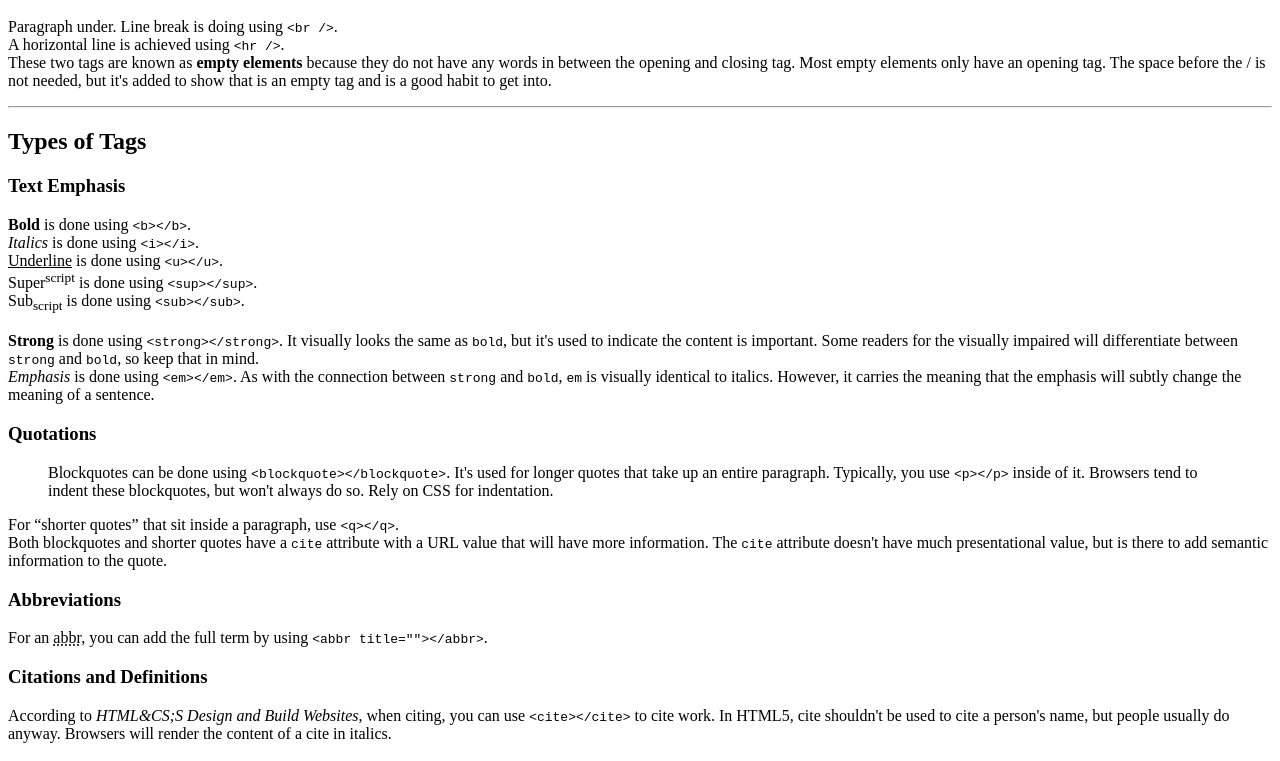
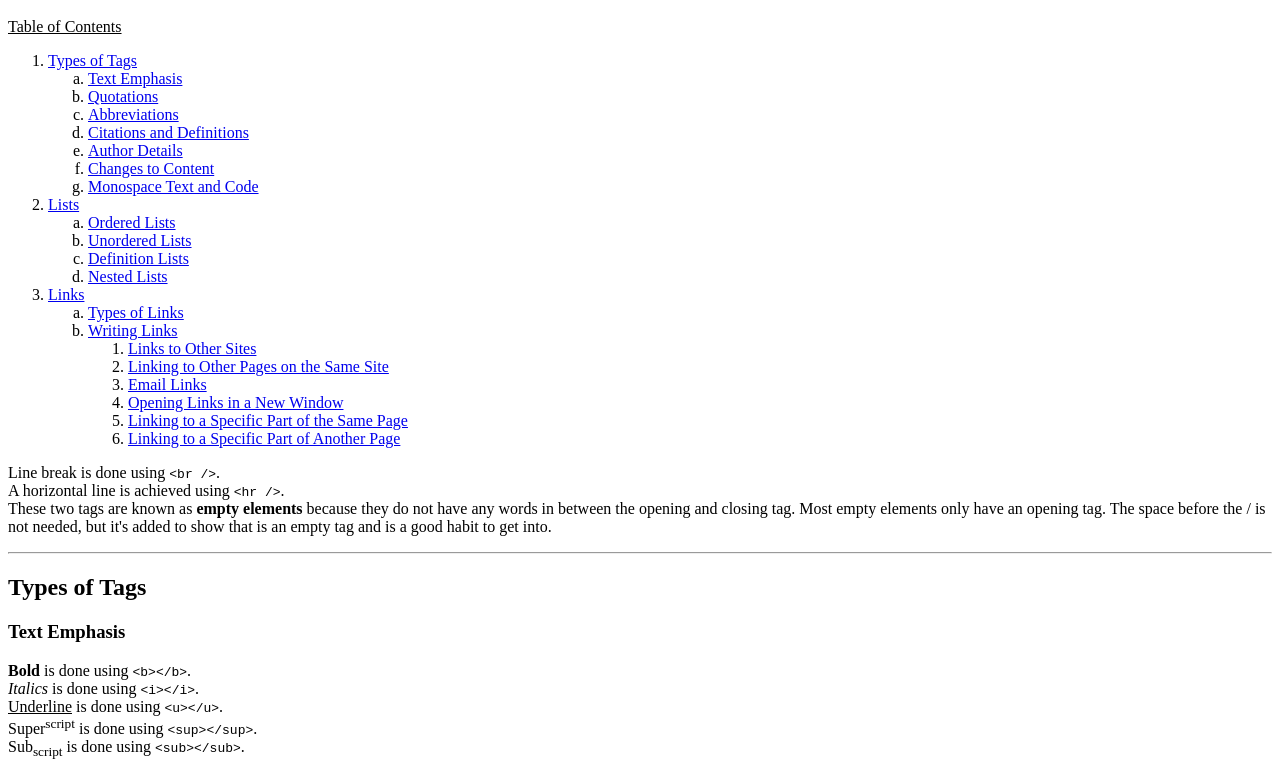
Before and after one commit to defCoding/learning-html, a plain HTML site: page index.html in a window 1280 px wide. Shown: the part 48-809 px from the top of the page. Drawn offline with Linux system fonts and the light colour scheme.

Commit message:
Finished links section

```diff
--- a/index.html
+++ b/index.html
@@ -5,16 +5,53 @@
 	</head>
 	<body>
 		<h1>Learning HTML</h1>
+		<p id="tableofcontents"><u>Table of Contents</u></p>
+		<ol>
+			<li><a href="#tags">Types of Tags</a>
+				<ol type="a">
+					<li><a href="#textemph">Text Emphasis</a></li>
+					<li><a href="#quotations">Quotations</a></li>
+					<li><a href="#abbrev">Abbreviations</a></li>
+					<li><a href="#cites">Citations and Definitions</a></li>
+					<li><a href="#author">Author Details</a></li>
+					<li><a href="#contentchanges">Changes to Content</a></li>
+					<li><a href="#monospace">Monospace Text and Code</a></li>
+				</ol>
+			</li>
+			<li><a href="#lists">Lists</a>
+				<ol type="a">
+					<li><a href="#olists">Ordered Lists</a></li>
+					<li><a href="#ulists">Unordered Lists</a></li>
+					<li><a href="#dfnlists">Definition Lists</a></li>
+					<li><a href="#nestlists">Nested Lists</a></li>
+				</ol>
+			</li>
+			<li><a href="#links">Links</a>
+				<ol type="a">
+					<li><a href="#linktypes">Types of Links</a></li>
+					<li><a href="#writelinks">Writing Links</a>
+						<ol>
+							<li><a href="#linkothersites">Links to Other Sites</a></li>
+							<li><a href="#linkotherpages">Linking to Other Pages on the Same Site</a></li>
+							<li><a href="#emaillinks">Email Links</a></li>
+							<li><a href="#newwindowlinks">Opening Links in a New Window</a></li>
+							<li><a href="#linkpartsamepage">Linking to a Specific Part of the Same Page</a></li>
+							<li><a href="#linkpartotherpage">Linking to a Specific Part of Another Page</a></li>
+						</ol>
+					</li>
+				</ol>
+			</li>
+		</ol>
 		<p>
-			Paragraph under. Line break is doing using <code>&lt;br /&gt;</code>.
+			Line break is done using <code>&lt;br /&gt;</code>.
 			<br />
 			A horizontal line is achieved using <code>&lt;hr /&gt;</code>.
 			<br /> These two tags are known as <b>empty elements</b> because they do not have any words in between the opening and closing tag. Most empty elements only have an opening tag.
 			The space before the / is not needed, but it's added to show that is an empty tag and is a good habit to get into.
 		</p>
 		<hr />
-		<h2>Types of Tags</h2>
-		<h3>Text Emphasis</h3>
+		<h2 id="tags">Types of Tags</h2>
+		<h3 id="textemph">Text Emphasis</h3>
 		<p>
 			<b>Bold</b> is done using <code>&lt;b&gt;</code><code>&lt;/b&gt;</code>.</b>
 			<br />
@@ -33,22 +70,22 @@
 			<em>Emphasis</em> is done using <code>&lt;em&gt;</code><code>&lt;/em&gt;</code>. As with the connection between <code>strong</code> and <code>bold</code>, <code>em</code> is visually identical to italics.
 			However, it carries the meaning that the emphasis will subtly change the meaning of a sentence.
 		</p>
-		<h3>Quotations</h3>
+		<h3 id="quotations">Quotations</h3>
+			<blockquote>
+				<p>Blockquotes can be done using <code>&lt;blockquote&gt;</code><code>&lt;/blockquote&gt;</code>. It's used for longer quotes that take up an entire paragraph.
+				Typically, you use <code>&lt;p&gt;</code><code>&lt;/p&gt;</code> inside of it. Browsers tend to indent these blockquotes, but won't always do so. Rely on CSS for indentation.</p>
+			</blockquote>
 		<p>
-			<blockquote>
-				Blockquotes can be done using <code>&lt;blockquote&gt;</code><code>&lt;/blockquote&gt;</code>. It's used for longer quotes that take up an entire paragraph.
-				Typically, you use <code>&lt;p&gt;</code><code>&lt;/p&gt;</code> inside of it. Browsers tend to indent these blockquotes, but won't always do so. Rely on CSS for indentation.
-			</blockquote>
 			For <q cite="https://www.youtube.com">shorter quotes</q> that sit inside a paragraph, use <code>&lt;q&gt;</code><code>&lt;/q&gt;</code>.
 			<br />
 			Both blockquotes and shorter quotes have a <code>cite</code> attribute with a URL value that will have more information.
 			The <code>cite</code> attribute doesn't have much presentational value, but is there to add semantic information to the quote.
 		</p>
-		<h3>Abbreviations</h3>
+		<h3 id="abbrev">Abbreviations</h3>
 		<p>
 			For an <abbr title="abbreviation">abbr</abbr>, you can add the full term by using <code>&lt;abbr title=""&gt;</code><code>&lt;/abbr&gt;</code>.
 		</p>
-		<h3>Citations and Definitions</h3>
+		<h3 id="cites">Citations and Definitions</h3>
 		<p>
 			According to <cite>HTML&CS;S Design and Build Websites</cite>, when citing, you can use <code>&lt;cite&gt;</code><code>&lt;/cite&gt;</code> to cite work. In HTML5, cite shouldn't be used to cite a person's name, but people usually do anyway.
 			Browsers will render the content of a cite in italics.
@@ -56,7 +93,7 @@
 			The first time you explain some new terminology, you can use the <dfn>dfn</dfn> tag to indicate a defining instance is occuring by using <code>&lt;dfn&gt;</code><code>&lt;/dfn&gt;</code>.
 			Some browsers show the content in italics, but Safari and Chrome do not. The dfn tag is used to let browsers and web crawlers know that nearby text contains a definition.
 		</p>
-		<h3>Author Details</h3>
+		<h3 id="author">Author Details</h3>
 		<p>
 			The address element is fairly niche: it contains the contact details for the author of the page. It can be done using <code>&lt;address&gt;</code><code>&lt;/address&gt;</code>.
 			<address>
@@ -64,7 +101,7 @@
 				<p>12345 NotARealStreet, Fake Town, NonExistent State, 11111.</p>
 			</address>
 		</p>
-		<h3>Changes to Content</h3>
+		<h3 id="contentchanges">Changes to Content</h3>
 		<p>
 			The <del>iensrt</del> <ins>ins</ins> element shows where something has been inserted, and the del element shows where something has been deleted.
 			Insertion uses <code>&lt;ins&gt;</code><code>&lt;/ins&gt;</code> and deletion using <code>&lt;del&gt;</code><code>&lt;/del&gt;</code>. Typically insertion is underlined, and deletion has a line through it.
@@ -76,7 +113,7 @@
 			<br />
 			I know some HTML.
 		</p>
-		<h3>Monospace Text</h3>
+		<h3 id="monospace">Monospace Text and Code</h3>
 		<p>The <tt><code>&lt;tt&gt;</code></tt> element can be used to specify teletype text. However, this tag is now obselete, so should not be used as it could be removed at any time.</p>
 		<p>Alternatively, the <code><code>&lt;code&gt;</code></code> tag can be used to specify computer code, and anything in between the tags (will still have to use special characters for some characters like &am;p) will be treated as code.
 			It is often paired with the <code><code>&lt;pre&gt;</code></code> element (preformatted) to preserve line spaces. As with <code><code>&lt;ol&gt;</code></code>, <code><code>&lt;pre&gt;</code></code> should not be used in <code><code>&lt;p&gt;</code></code>.</p>
@@ -92,12 +129,12 @@ int main(void) {
 }
 </code></pre>
 		<hr />
-		<h2>Lists</h2>
+		<h2 id="lists">Lists</h2>
 		<p>There are three types of lists in HTML: ordered, unordered, and definition. <dfn>Ordered lists</dfn> are lists where each item in the list is numbered.
 		<dfn>Unordered lists</dfn> are lists that begin with a bullet point. <dfn>Definition lists</dfn> are made up of a set of terms along with their definitions.
 		One thing to also keep in mind is that list elements should not be stored between <code>&lt;p&gt;</code> tags, because <code>&lt;p&gt;</code> elements contain "phrasing" content, which are inline
 		elements like <code>&lt;strong&gt;</code>. List elements contain "flow" content, which are block elements like <code>&lt;p&gt;</code> and <code>&lt;div&gt;</code></p>
-		<h3>Ordered Lists</h3>
+		<h3 id="olists">Ordered Lists</h3>
 		<p>Ordered lists are created using <code>&lt;ol&gt;</code><code>&lt;/ol&gt;</code>. Each item in the list is placed between <code>&lt;li&gt;</code> and <code>&lt;/li&gt;</code>. Sometimes you may see a <code>type</code> attribute used with ol to specify the type of numbering. But it is better to use CSS for this.</p>
 		<ol>
 			<li>Bring pot of water to a boil.</li>
@@ -105,14 +142,14 @@ int main(void) {
 			<li>???</li>
 			<li>Profit.</li>
 		</ol>
-		<h3>Unordered Lists</h3>
+		<h3 id="ulists">Unordered Lists</h3>
 		<p>Unordered lists are created using <code>&lt;ul&gt;</code><code>&lt;/ul&gt;</code>. As with ordered lists, each item should be placed in li tags. And as with ordered lists, you may see a <code>type</code> attribute to customize the bullet points, but it's better to use CSS for this.</p>
 		<ul>
 			<li>Three feet of hempen rope.</li>
 			<li>Twenty two gallons of goat's milk.</li>
 			<li>Nine square feet of sheet metal.</li>
 		</ul>
-		<h3>Definition Lists</h3>
+		<h3 id="dfnlists">Definition Lists</h3>
 		<p>Definition lists are created using <code>&lt;dl&gt;</code><code>&lt;/dl&gt;</code>. The definition term is stored between <code>&lt;dt&gt;</code> and <code>&lt;/dt&gt;</code> tags. The definition for the term is stored in <code>&lt;dd&gt;</code> and <code>&lt;/dd&gt;</code> tags.
 			Inside of the dl element, you will usually see pairs of dt and dd elements.
 		</p>
@@ -125,7 +162,7 @@ int main(void) {
 			<dt lang="es">Sinónimo</dt>
 			<dd>a word or phrase that means exactly or nearly the same as another word or phrase.</dd>
 		</dl>
-		<h3>Nested Lists</h3>
+		<h3 id="nestlists">Nested Lists</h3>
 		<p>You can also create nested lists inside of the items of another list. Browsers display nested lists even further indented, and in unordered lists, they will usually change the style of the bullet point as well.</p>
 		<ul>
 			<li>Markup Languages
@@ -159,21 +196,21 @@ int main(void) {
 			</li>
 		</ol>
 		<hr />
-		<h2>Links</h2>
+		<h2 id="links">Links</h2>
 		<p>Links allow you to move from one webpage to another.
 		</p>
-		<h3>Types of Links</h3>
+		<h3 id="linktypes">Types of Links</h3>
 		<ul>
 			<li>Links from one website to another.</li>
 			<li>Links from one page to another on the same website.</li>
 			<li>Links that open in a new browser window.</li>
 			<li>Links that start up your email program and address a new email to someone.</li>
 		</ul>
-		<h3>Writing Links</h3>
+		<h3 id="writelinks">Writing Links</h3>
 		<p>Links are created using the <code>&lt;a&gt;</code><code>&lt;/a&gt;</code> tags. Users can click anywhere in between the tags. To specify the page you want to link to, use the <code>href</code> attribute.
 		<br />
 		<code>&lt;a href="link goes here"&gt;Link text&lt;/a&gt;</code></p>
-		<h4>Linking to Other Sites</h4>
+		<h4 id="linkothersites">Linking to Other Sites</h4>
 		<p>When you link to a different website, the value of the <code>href</code> attribute will be the full web address for the site, which is known as an <dfn>absolute URL</dfn>.
 		<br /><br />
 		Example:
@@ -181,7 +218,7 @@ int main(void) {
 		<code>&lt;a href="https://www.reddit.com/r/learnprogramming"&gt;LearnProgramming Subreddit&lt;/a&gt;</code>
 		<br />
 		<a href="https://www.reddit.com/r/learnprogramming">LearnProgramming Subreddit</a></p>
-		<h4>Linking to Other Pages on the Same Site</h4>
+		<h4 id="linkotherpages">Linking to Other Pages on the Same Site</h4>
 		<p>When you are linking to other pages within the same site, you do not need to use the domain name as the URL. You can instead use the shorthand known as <dfn>relative URL</dfn>.
 		<br /><br />
 		If all the pages of the site are in the same folder, then you can just use the file name for the <code>href</code> attribute.
@@ -194,17 +231,37 @@ int main(void) {
 		<code>&lt;a href="linkedPage.html"&gt;Link to page in the same website.&lt;/a&gt;</code>
 		<br />
 		<a href="linkedPage.html">Link to page in same website.</a></p>
-		<h4>Email Links</h4>
+		<h4 id="emaillinks">Email Links</h4>
 		<p>Creating email links is just like creating any other link, except prepend <code>mailto:</code> to the string containing the link, or in this case, email address.
 		<br /><br />
 		<code>&lt;a href="mailto:thisisnotarealemail@notarealemailhoster.com"&gt;Contact Us via Email!&lt;/a&gt;</code>
 		<br />
 		<a href="mailto:thisisnotarealemail@notarealemailhoster.com">Contact Us via Email!</a></p>
-		<h4>Opening Links in a New Window</h4>
+		<h4 id="newwindowlinks">Opening Links in a New Window</h4>
 		<p>To have a link open in a new window, you can use the <code>target</code> attribute in the <code>&lt;a&gt;</code> element. The value of the attribute should be <code>_blank</code>.
 		<br /><br />
 		<code>&lt;a href="linkedPage.html" target="_blank"&gt;Open new window to page in the same website.&lt;/a&gt;</code>
 		<br />
 		<a href="linkedPage.html" target="_blank">Open new window to page in same website.</a></p>
+		<h4 id="linkpartsamepage">Linking to a Specific Part of the Same Page</h4>
+		<p>Before you can link to a specific part of a page, you need to identify the points in the page that the link will go to. You do this by setting the <code>id</code>
+		attribute, which can be used on every HTML element. The value of the <code>id</code> attribute should start with a letter or an underscore (not a number or any other character).
+		To target an <code>id</code>, prepend the <code>href</code> attribute value with a "#".
+		<br /><br />
+		<code>&lt;a href="#tableofcontents"&gt;Return to Top&lt;/a&gt;</code>
+		<br />
+		<a href="#tableofcontents">Return to Top</a></p>
+		<h4 id="linkpartotherpage">Linking to a Specific Part of Another Page</h4>
+		<p>If you want to link to part in another page, that can be done as well, for both your own site and other sites. There just needs to be an <code>id</code> attribute in that page.
+		Just add the same syntax to the end of the link for that page. The <code>href</code> attribute will contain either the absolute or relative URL, followed by the # symbol, and then the <code>id</code>.
+		<br /><br />
+		<code>&lt;a href="https://www.reddit.com#header"&gt;Header of Reddit&lt;/a&gt;</code>
+		<br />
+		<a href="https://ww.reddit.com#header">Header of Reddit</a>
+		<br /><br />
+		<code>&lt;a href="linkedPage.html#part&gt;Specific Part of Other Page on Same Website&lt;/a&gt;</code>
+		<br />
+		<a href="linkedPage.html#part">Specific Part of Other Page on Same Website</a>
+		</p>
 	</body>
 </html>
```
Also changed, not shown: linkedPage.html (+2 -0 lines).
